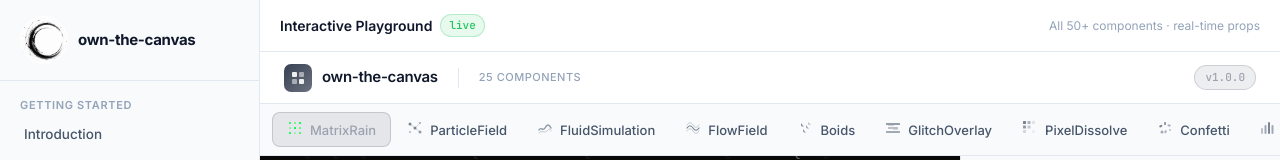
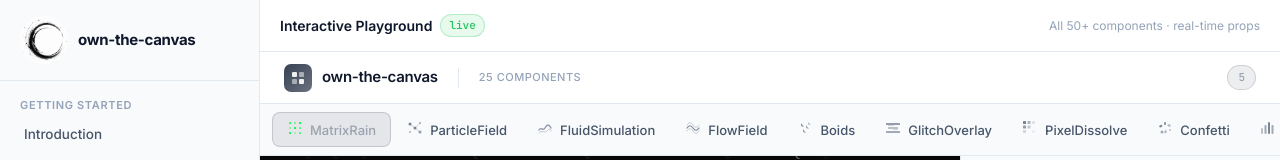
Before and after one commit to jabid-19/own-the-canvas, a React (Vite) app: page /playground in a window 1280 px wide. Shown: the top 160 px of the page. Built offline with nearby package versions, Linux system fonts and the light colour scheme.

Commit message:
chore: update project version labels in app header and footer

```diff
--- a/src/demo/App.tsx
+++ b/src/demo/App.tsx
@@ -2106,7 +2106,7 @@
           <div className="header-divider" aria-hidden="true" />
           <span className="header-tag">25 components</span>
           <div className="header-spacer" />
-          <span className="header-badge">v1.0.0</span>
+          <span className="header-badge">5</span>
         </header>
 
         {/* Component tabs */}
--- a/src/docs/pages/Home.tsx
+++ b/src/docs/pages/Home.tsx
@@ -474,7 +474,7 @@
         {/* Footer */}
         <footer className="home-footer">
           <span>own-the-canvas · MIT License</span>
-          <span>v1.0.0</span>
+          <span>v1.0.5</span>
         </footer>
       </div>
     </>
```
